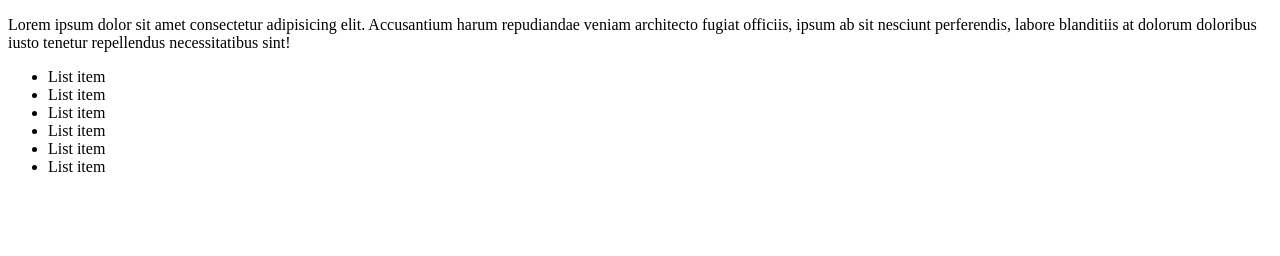
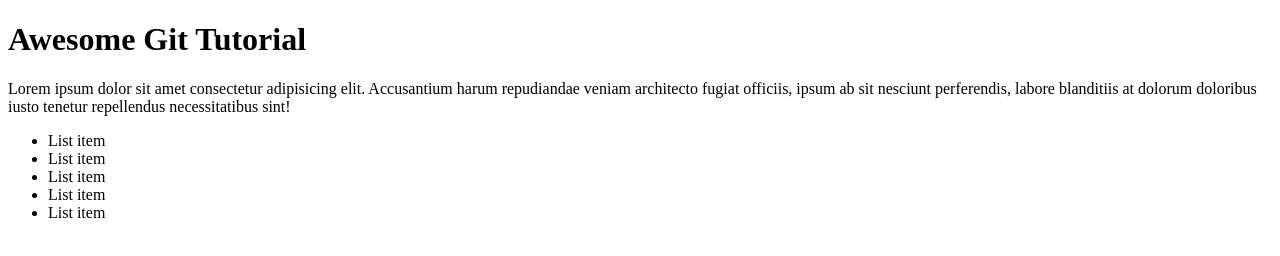
Before and after one commit to codemj06/git-tutorial, a plain HTML site: page index.html in a window 1280 px wide. Drawn offline with Linux system fonts and the light colour scheme.

Commit message:
Added h1

```diff
--- a/index.html
+++ b/index.html
@@ -7,14 +7,15 @@
   <title>Document</title>
 </head>
 <body>
+  <h1>Awesome Git Tutorial</h1>
   <p>Lorem ipsum dolor sit amet consectetur adipisicing elit. Accusantium harum repudiandae veniam architecto fugiat officiis, ipsum ab sit nesciunt perferendis, labore blanditiis at dolorum doloribus iusto tenetur repellendus necessitatibus sint!</p>
   <ul>
-      <li>List item</li>
-      <li>List item</li>
-      <li>List item</li>
-      <li>List item</li>
-      <li>List item</li>
-      <li>List item</li>
+   <li>List item</li>
+   <li>List item</li>
+   <li>List item</li>
+   <li>List item</li>
+   <li>List item</li>
+
 
   </ul>
 </body>
```
